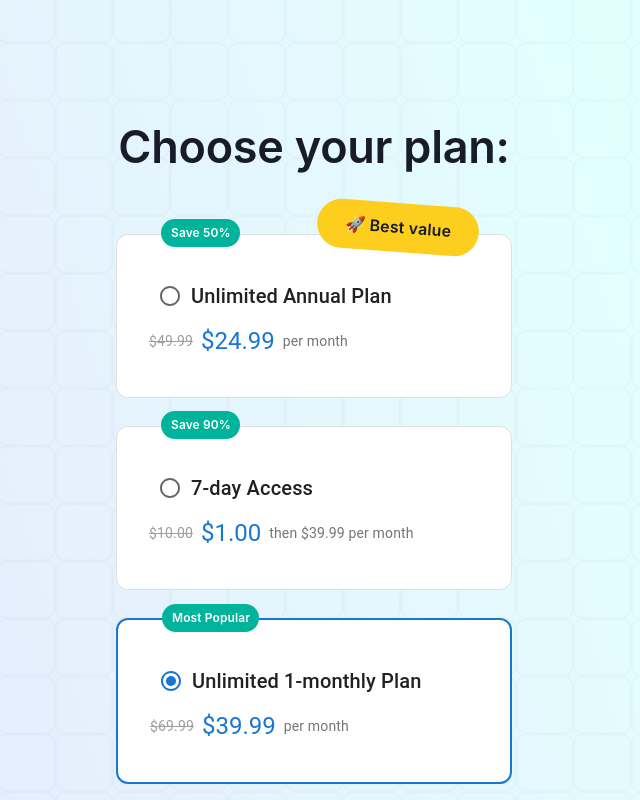
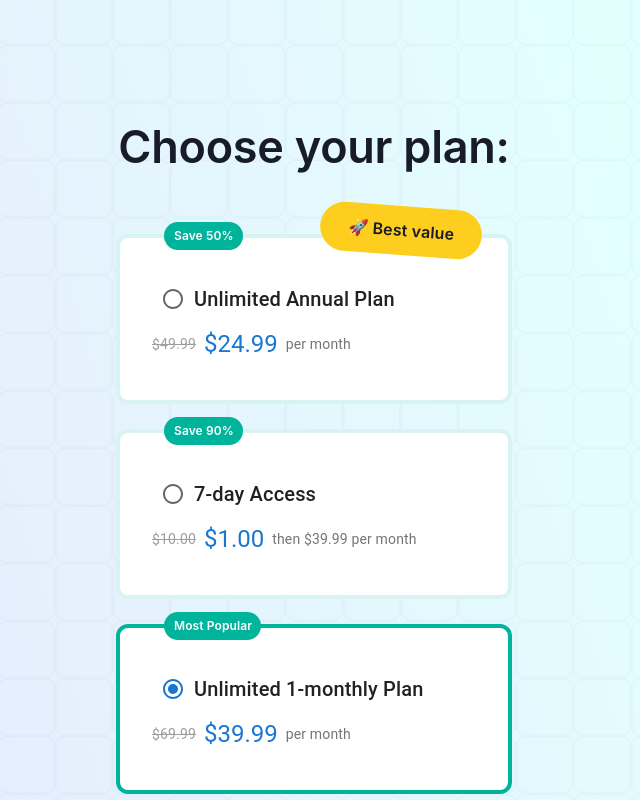
Before and after one commit to xanderrybalov/rybalov-manifest, a Next.js app: page /pricing in a window 1280 px wide. Shown: the top 800 px of the page, without its empty margins (326-966 px from the left). Built offline with nearby package versions, Linux system fonts and the light colour scheme.

Commit message:
fix: added correct border of card

```diff
--- a/src/app/pricing/PricingTable.tsx
+++ b/src/app/pricing/PricingTable.tsx
@@ -53,7 +53,7 @@ const PricingTable: React.FC = () => {
       <Box
         display="flex"
         flexDirection="column"
-        gap={'28px'}
+        gap={'25px'}
         sx={{ pt: '45px', pb: '24px' }}
       >
         {plans.map((plan) => (
--- a/src/app/pricing/ProductCard.tsx
+++ b/src/app/pricing/ProductCard.tsx
@@ -28,8 +28,8 @@ const ProductCard: React.FC<ProductProps> = ({
     <Card
       variant="outlined"
       sx={{
-        borderWidth: selected ? 2 : 1,
-        borderColor: selected ? 'primary.main' : 'grey.300',
+        borderWidth: 4,
+        borderColor: selected ? '#00B39B' : '#d7f4f3',
         borderRadius: 3,
         cursor: 'pointer',
         p: 2,
```
